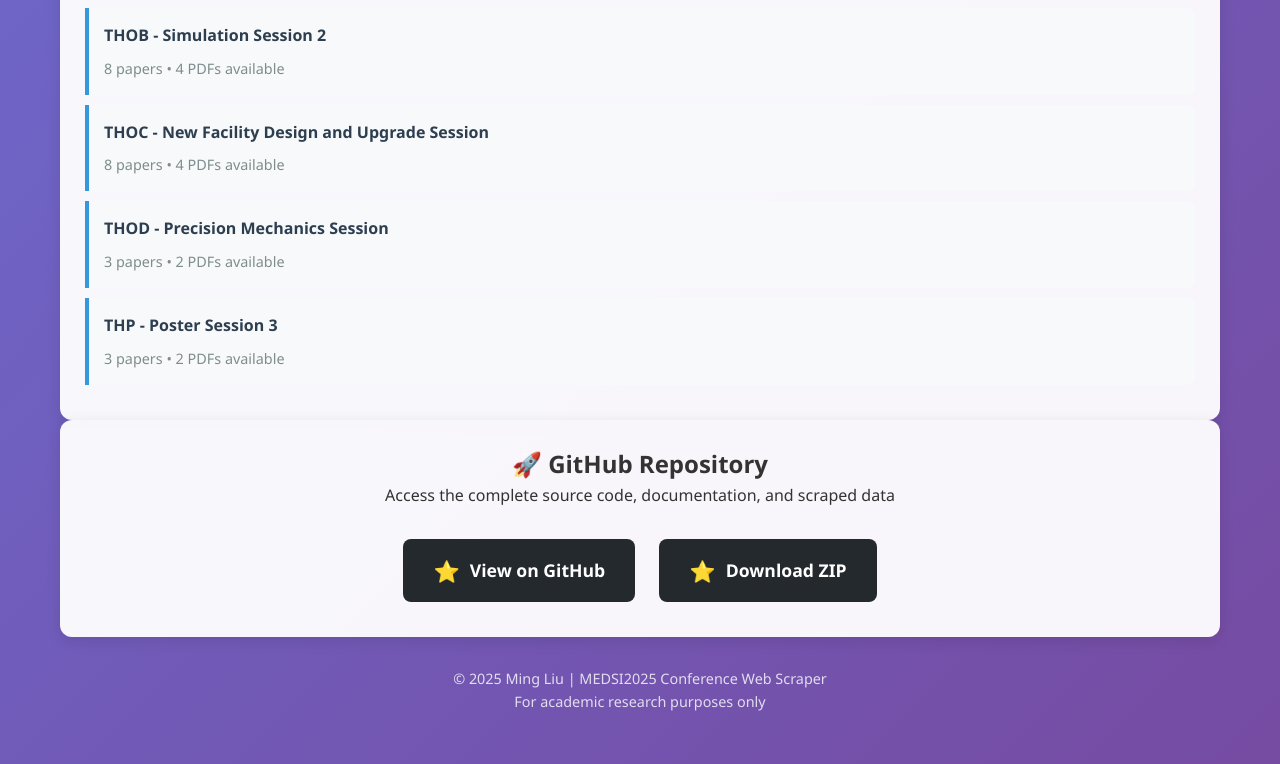
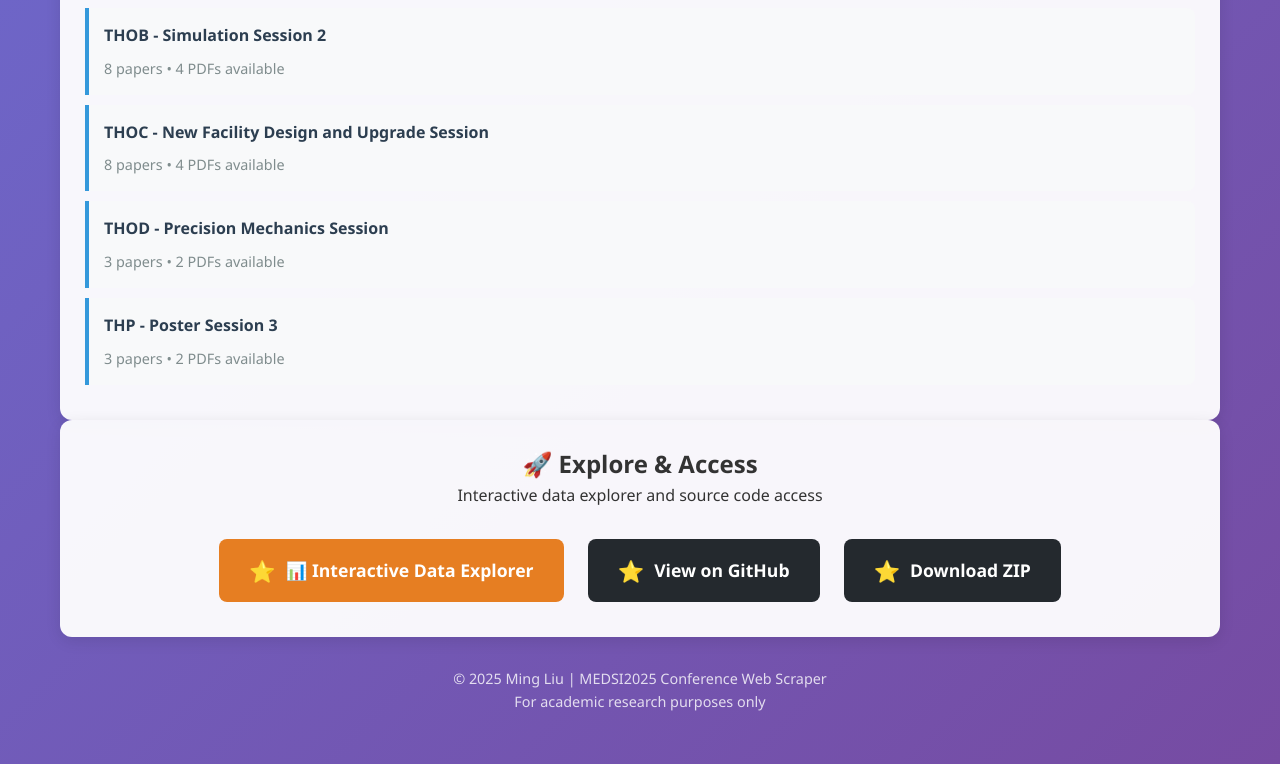
Before and after one commit to iuming/medsi2025_scraper, a plain HTML site: page index.html in a window 1280 px wide. Shown: the part 1940-2704 px from the top of the page. Drawn offline with Linux system fonts and the light colour scheme.

Commit message:
Add navigation to interactive data explorer

```diff
--- a/index.html
+++ b/index.html
@@ -356,8 +356,11 @@
         </div>
 
         <div class="github-section">
-            <h2>🚀 GitHub Repository</h2>
-            <p style="margin-bottom: 20px;">Access the complete source code, documentation, and scraped data</p>
+            <h2>🚀 Explore & Access</h2>
+            <p style="margin-bottom: 20px;">Interactive data explorer and source code access</p>
+            <a href="data-explorer.html" class="github-btn" style="background: #e67e22;">
+                📊 Interactive Data Explorer
+            </a>
             <a href="https://github.com/iuming/medsi2025_scraper" class="github-btn">
                 View on GitHub
             </a>
```
